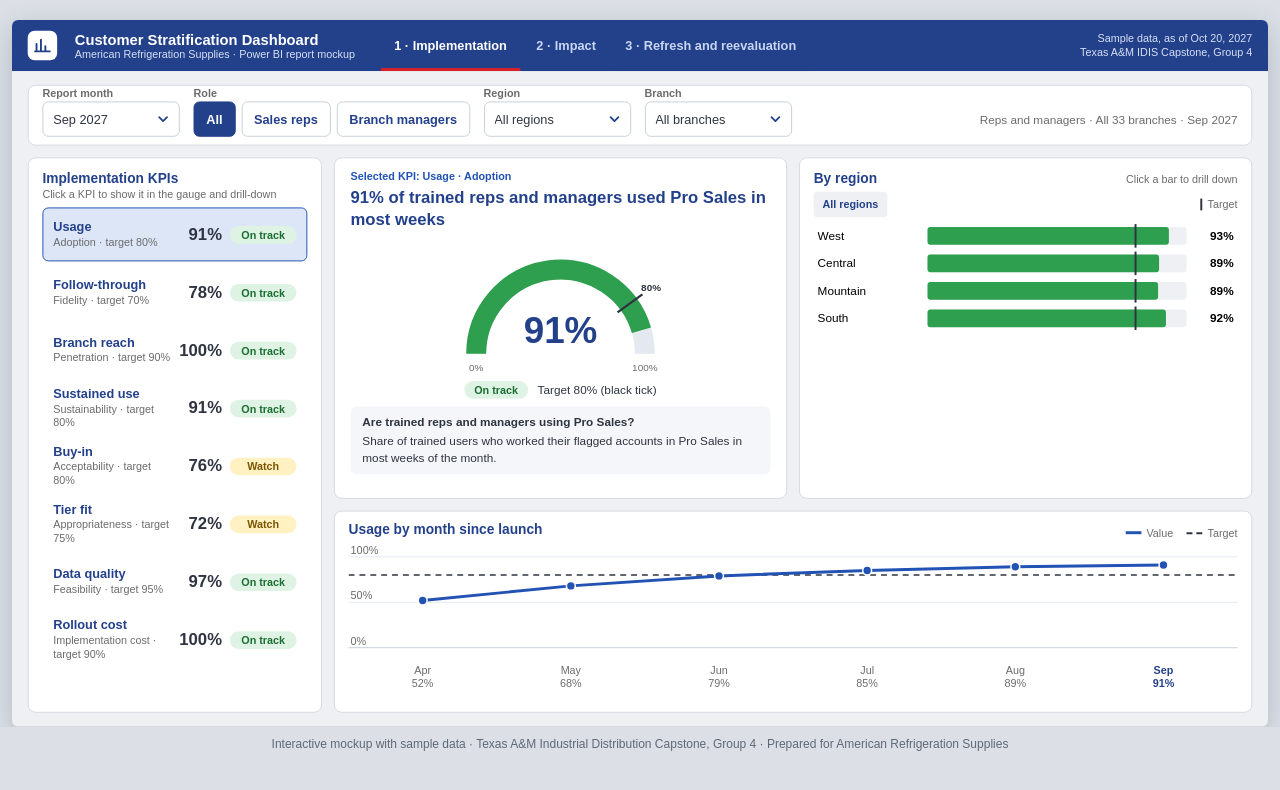
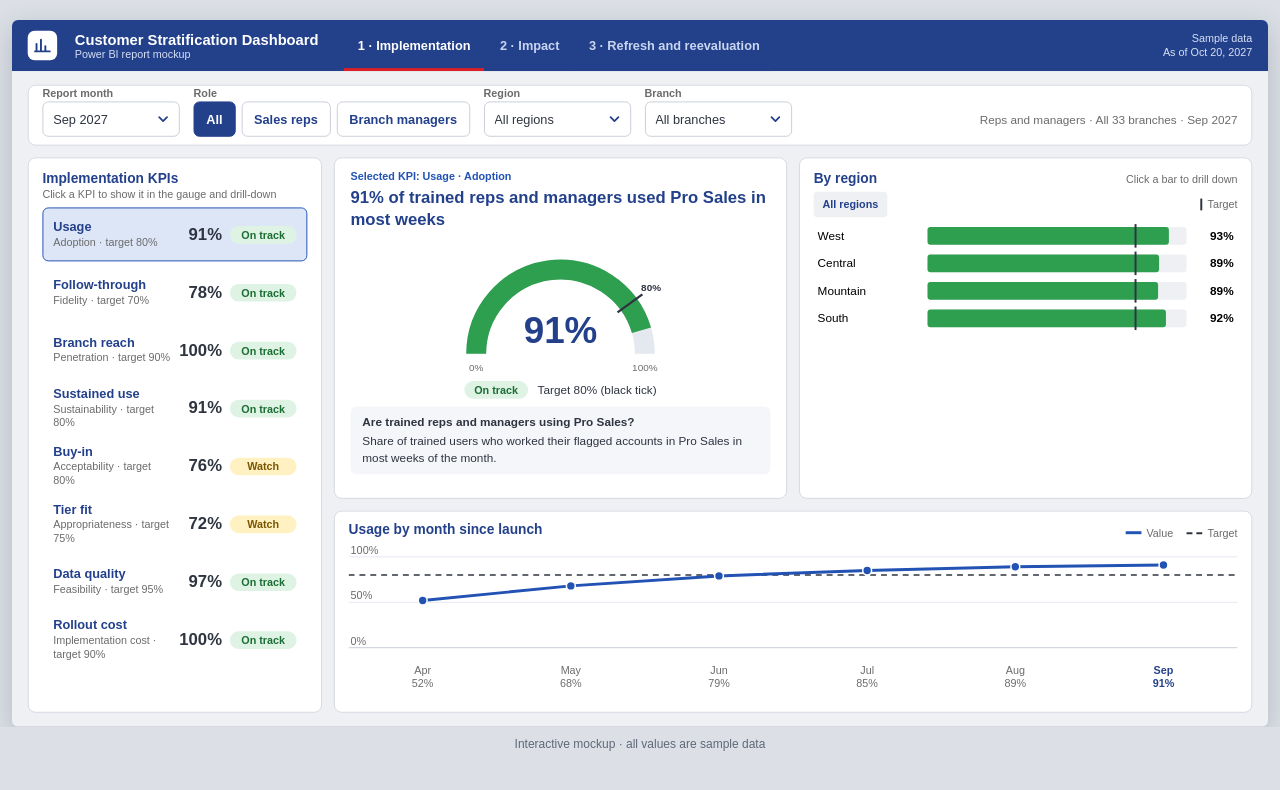
Before and after one commit to huntergeorgeson16/ars-dashboard-mockup, a plain HTML site: page index.html in a window 1280 px wide. Drawn offline with Linux system fonts and the light colour scheme.

Commit message:
Remove company, school, and team names from the mockup
Co-Authored-By: Claude Opus 5.5 <noreply@anthropic.com>
Claude-Session: https://claude.ai/code/session_01H4C4ZEHYk5EFLqTeJLCNnf

```diff
--- a/index.html
+++ b/index.html
@@ -3,7 +3,7 @@
 <head>
 <meta charset="utf-8">
 <meta name="viewport" content="width=device-width, initial-scale=1">
-<title>Customer Stratification Dashboard · ARS Interactive Mockup</title>
+<title>Customer Stratification Dashboard · Interactive Mockup</title>
 <style>
 *{box-sizing:border-box}
 html,body{margin:0}
@@ -85,7 +85,7 @@ select:focus,button:focus-visible{outline:2px solid #2253B4;outline-offset:1px}
 </head>
 <body>
 <div id="stage"><div id="scaler"><div id="board"></div></div></div>
-<p class="foot">Interactive mockup with sample data · Texas A&amp;M Industrial Distribution Capstone, Group 4 · Prepared for American Refrigeration Supplies</p>
+<p class="foot">Interactive mockup · all values are sample data</p>
 <script>
 (function () {
 'use strict';
@@ -392,9 +392,9 @@ var monthOpts = UM.map(function (m, i) { return [i, fmy(m)]; });
 function headerHtml(pg) {
   var tab = function (id, href, label) { return '<a href="#' + href + '"' + (pg === id ? ' class="on" aria-current="page"' : '') + '>' + label + '</a>'; };
   return '<header><div class="logo"><svg width="18" height="18" viewBox="0 0 24 24" aria-hidden="true"><path d="M4 20V10M10 20V4M16 20v-7M22 20H2" fill="none" stroke="#23408B" stroke-width="2.6" stroke-linecap="round"/></svg></div>' +
-    '<div class="brand"><b>Customer Stratification Dashboard</b><span>American Refrigeration Supplies · Power BI report mockup</span></div>' +
+    '<div class="brand"><b>Customer Stratification Dashboard</b><span>Power BI report mockup</span></div>' +
     '<nav class="tabs" aria-label="Report pages">' + tab('impl', 'implementation', '1 · Implementation') + tab('imp', 'impact', '2 · Impact') + tab('ref', 'refresh', '3 · Refresh and reevaluation') + '</nav>' +
-    '<span class="hmeta">Sample data, as of Oct 20, 2027<br>Texas A&amp;M IDIS Capstone, Group 4</span></header>';
+    '<span class="hmeta">Sample data<br>As of Oct 20, 2027</span></header>';
 }
 
 function viewImpl(s) {
```
Also changed, not shown: 1 other file.
